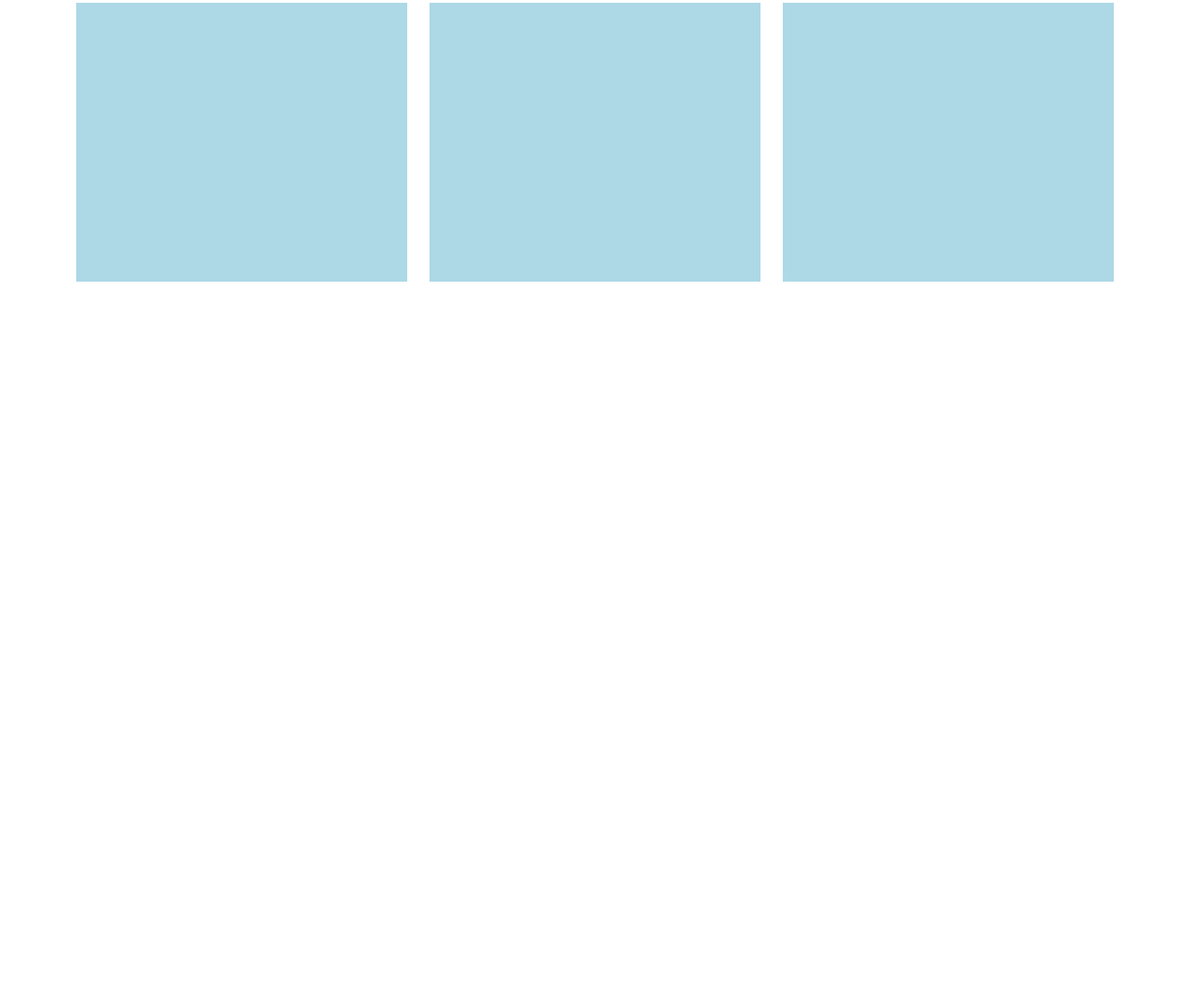
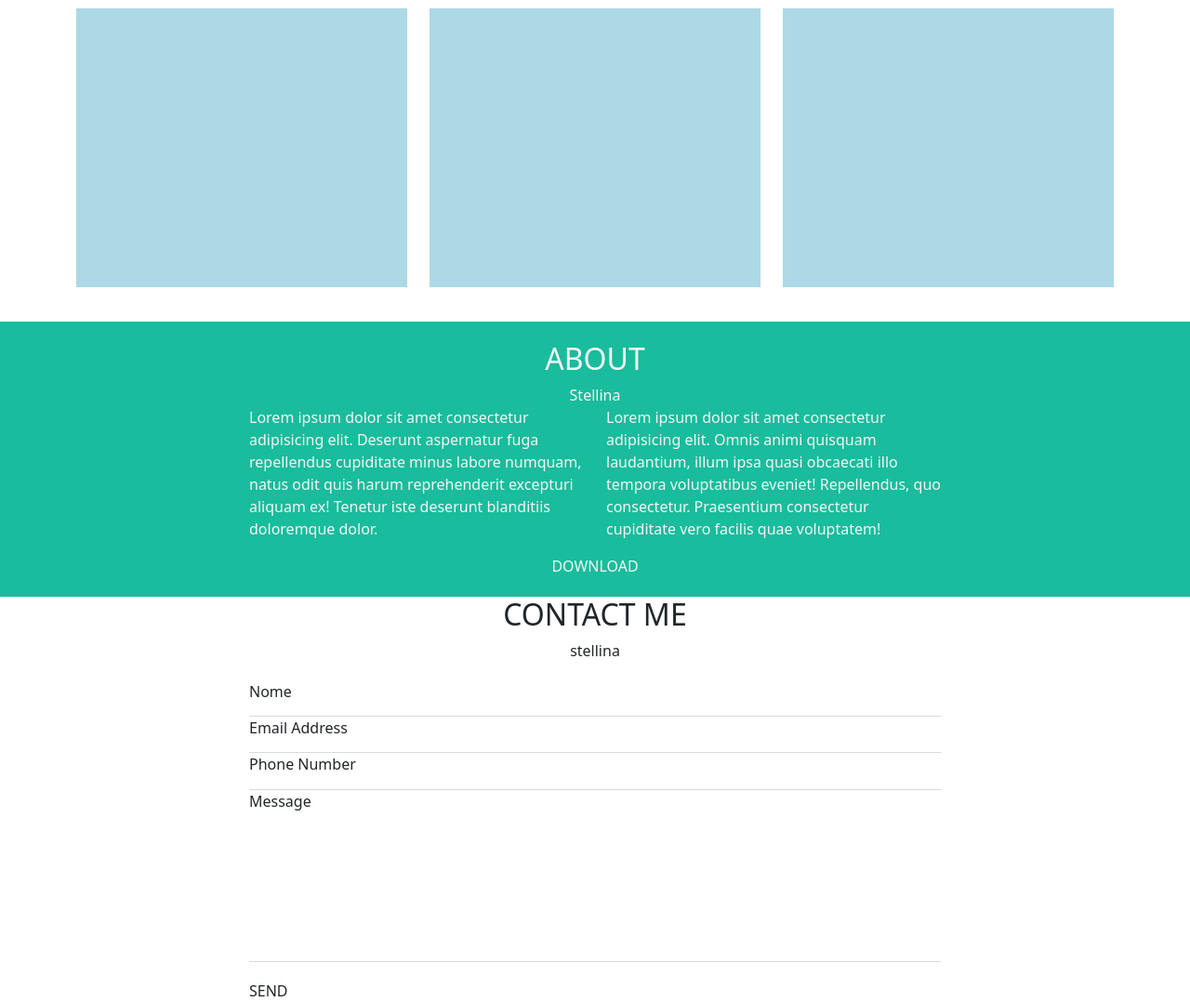
Before and after one commit to Zibo88/html-css-bootstrap-freelancer, a plain HTML site: page index.html in a window 1280 px wide. Shown: the part 706-1784 px from the top of the page at 93% size. Before the commit the page ends 1046 px from the top, so only its background shows below. Drawn offline with nearby package versions, Linux system fonts and the light colour scheme.

Commit message:
completata sezione 4

```diff
--- a/css/style.css
+++ b/css/style.css
@@ -44,9 +44,8 @@ header {
     text-align: center;
 }
 
-.jambotron_container h2{
+h1{
     color: white;
-    font-size: 35px;
 }
 
 .jambotron_list.flex {
@@ -72,3 +71,40 @@ header {
     background-color: lightblue;
     margin: 1rem 0;
 }
+
+/* sezione 3 */
+
+.small_container{
+    width: 60%;
+    margin:0 auto;
+
+}
+
+.bg_lightgreen .small_container h2, .stella_bianca, .button {
+    text-align: center;
+    color: #f5f5f6;
+}
+
+.bg_lightgreen .small_container p {
+    color: #f5f5f6;
+}
+
+/* sezione 4 */
+
+.small_container h2 {
+    text-align: center;
+}
+
+form{
+    padding: 1.2rem 0;
+}
+
+.form-item {
+    border-bottom: 1px solid #d9d9d9;
+    padding-bottom: 0.9rem;
+    font-weight: 500;
+}
+
+.form-item:last-child {
+    padding-bottom: 10rem;
+}
--- a/index.html
+++ b/index.html
@@ -55,7 +55,7 @@
         <section class="bg_lightgreen">
             <div class="container">
                 <div class="jambotron_container">
-                    <h2>START BOOTSTRAP</h2>
+                    <h1>START BOOTSTRAP</h1>
                     <div>STELLINA</div>
                     <ul class="jambotron_list flex">
                         <li>GRAPHICS ARTIST</li>
@@ -104,6 +104,69 @@
                 </div>
             </div>
         </section>
+
+        <!-- Sezione 3 -->
+        <section class="bg_lightgreen">
+            <div class="small_container">
+                <h2>ABOUT</h2>
+                <div class="stella_bianca">Stellina</div>
+                <div class="container-fluid">
+                    <div class="row">
+                        <!-- prima colonna -->
+                        <div class="col-12 col-md-6">
+                            <p>
+                                Lorem ipsum dolor sit amet consectetur adipisicing elit. Deserunt aspernatur fuga repellendus cupiditate minus labore numquam, natus odit quis harum reprehenderit excepturi aliquam ex! Tenetur iste deserunt blanditiis doloremque dolor.
+                            </p>
+                        </div>
+
+                        <!-- seconda colonna -->
+                        <div class="col-12 col-md-6">
+                            <p>
+                                Lorem ipsum dolor sit amet consectetur adipisicing elit. Omnis animi quisquam laudantium, illum ipsa quasi obcaecati illo tempora voluptatibus eveniet! Repellendus, quo consectetur. Praesentium consectetur cupiditate vero facilis quae voluptatem!
+                            </p>
+                        </div>
+
+                        <div class="button">DOWNLOAD</div>
+                    </div>
+                </div>
+            </div>
+        </section>
+
+        <!-- sezione4 -->
+        <div class="small_container">
+            <h2>CONTACT ME</h2>
+            <div class="stella">stellina</div>
+            <div class="container-fluid">
+                <form action="">
+                    <ul class="form">
+                        <!-- primo elemento -->
+                        <li class="form-item">
+                            Nome
+                        </li>
+
+                        <!-- secondo elemento -->
+                        <li class="form-item">
+                            Email Address
+                        </li>
+
+                        <!-- terzo elemento -->
+                        <li class="form-item">
+                            Phone Number
+                        </li>
+
+                        <!-- quarto elemento -->
+                        <li class="form-item">
+                            Message
+                        </li>
+                    </ul>
+                </form>
+                <div class="send">
+                    SEND
+                </div>
+            </div>
+        </div>
+
+
     </main>
 
 </body>
```
